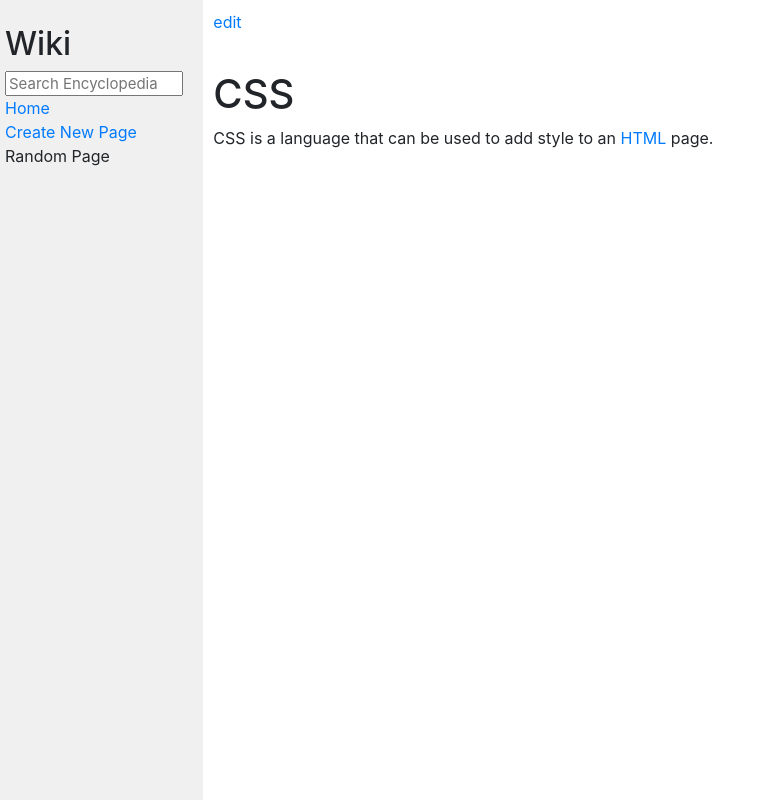
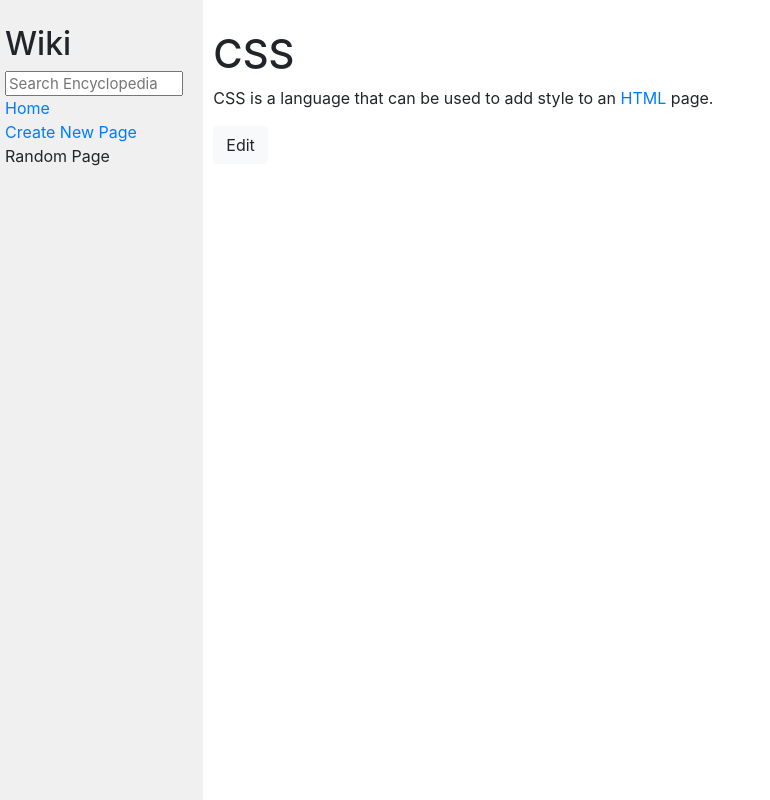
Before and after one commit to maxsack/web50-projects-2020-x-wiki, a Django app: page /wiki/CSS in a window 1280 px wide. Shown: the whole page, without its empty margins (0-770 px from the left). Run offline with Django 3.2, Linux system fonts and the light colour scheme; some libraries are stand-ins or nearby versions.

Commit message:
update edit link

```diff
--- a/wiki/encyclopedia/templates/encyclopedia/entry.html
+++ b/wiki/encyclopedia/templates/encyclopedia/entry.html
@@ -5,7 +5,10 @@
 {% endblock %}
 
 {% block body %}
-    <p><a href="{% url 'editpage' %}">edit</a></p>
     {{ content | safe }}
-
+    <form action="{% url 'editpage' %}" method="POST">
+        {% csrf_token %}
+        <input type="hidden" name="entrytitle" value="{{ title }}">
+        <input type="submit" class="btn btn-light" value="Edit">
+    </form>
 {% endblock %}
```
